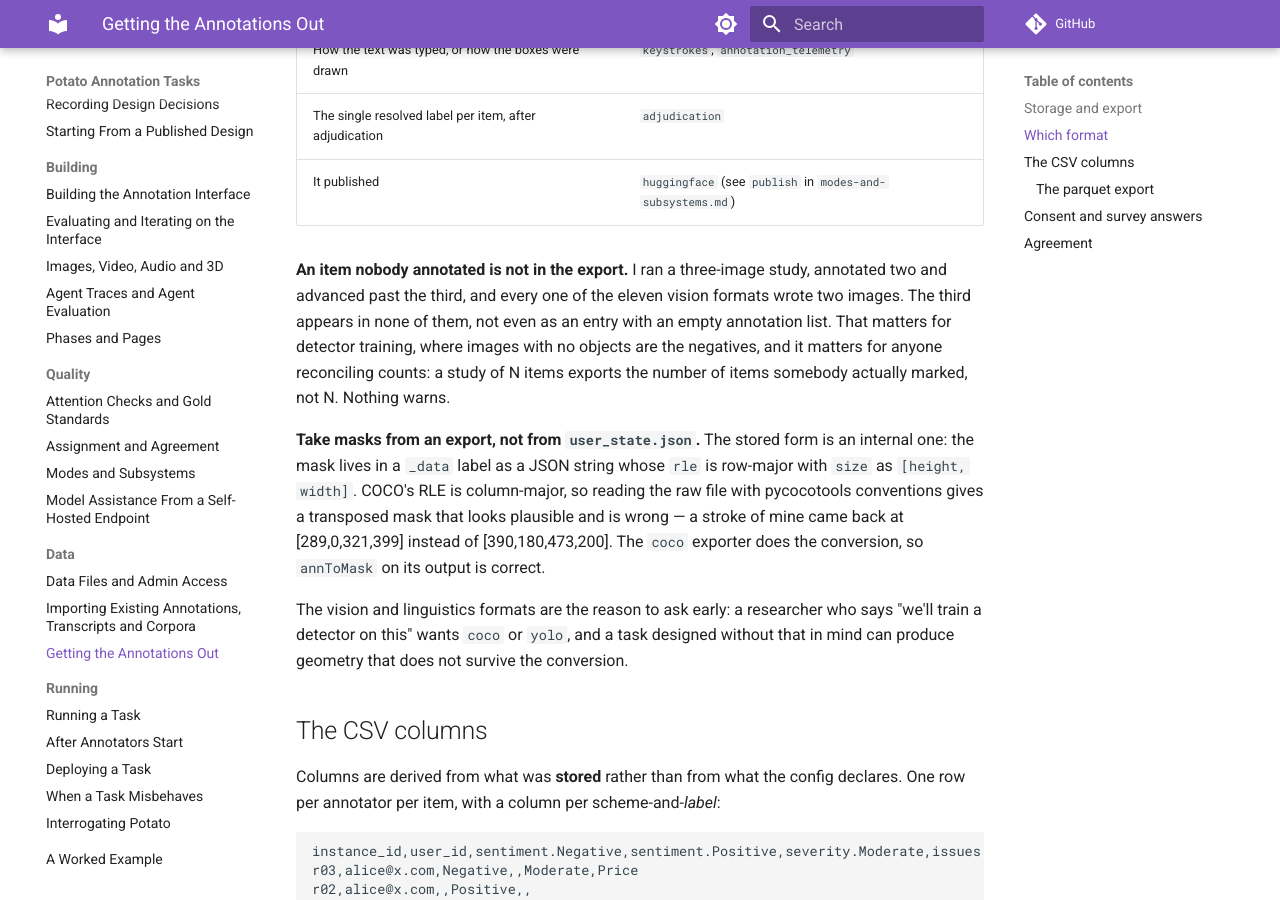
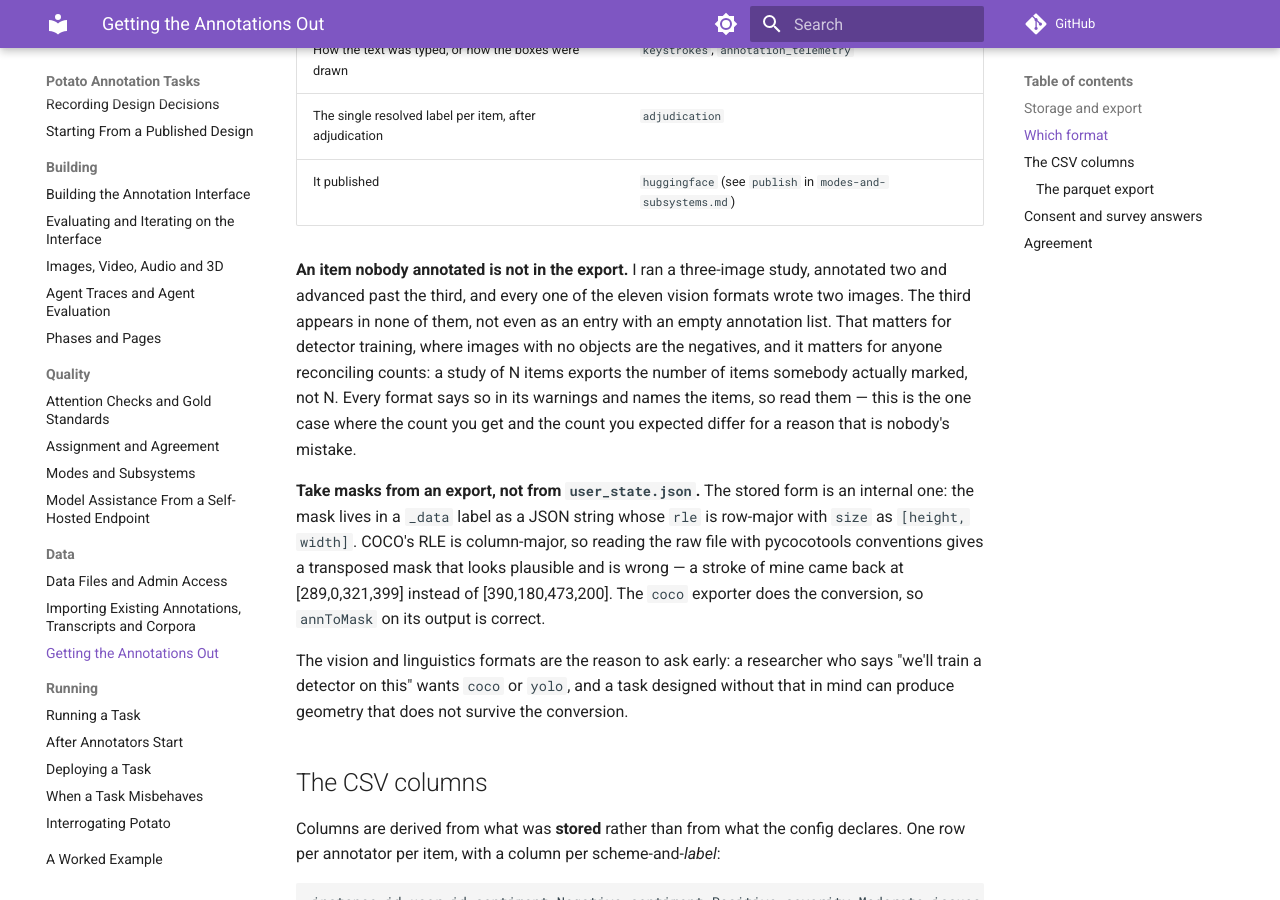
Before and after one commit to davidjurgens/potato-skill, an MkDocs documentation site: the page built from docs/getting-the-data-out.md, in a window 1280 px wide and 900 px high, scrolled down 2400 px. Built offline with MkDocs 1.6.1 and Material for MkDocs 9.7.7, drawn with Linux system fonts in a browser that asks for light colours; comment, search, counter and statistics services are not loaded.

Commit message:
docs(export): the blank-item absence is warned about now
Potato 44cebc69 makes all eleven vision formats report items that carry no
image annotation — the count, the ids, and what the absence means for detector
training. My note said "Nothing warns", which was true when I wrote it and is
not now.

The behaviour itself is unchanged: those items are still absent from every
export. What changed is that the reader is told, so the sentence points at the
warnings instead of at their absence.

Co-Authored-By: Claude Opus 5 (1M context) <noreply@anthropic.com>
Claude-Session: https://claude.ai/code/session_01PJAwjvg871XGFuA8khHbjC

```diff
--- a/docs/getting-the-data-out.md
+++ b/docs/getting-the-data-out.md
@@ -107,7 +107,9 @@ formats wrote two images. The third appears in none of them, not even as an
 entry with an empty annotation list. That matters for detector training, where
 images with no objects are the negatives, and it matters for anyone reconciling
 counts: a study of N items exports the number of items somebody actually marked,
-not N. Nothing warns.
+not N. Every format says so in its warnings and names the items, so read them —
+this is the one case where the count you get and the count you expected differ
+for a reason that is nobody's mistake.
 
 **Take masks from an export, not from `user_state.json`.** The stored form is
 an internal one: the mask lives in a `_data` label as a JSON string whose `rle`
```
Also changed, not shown: skills/potato-tasks/references/getting-the-data-out.md (+3 -1 lines).
